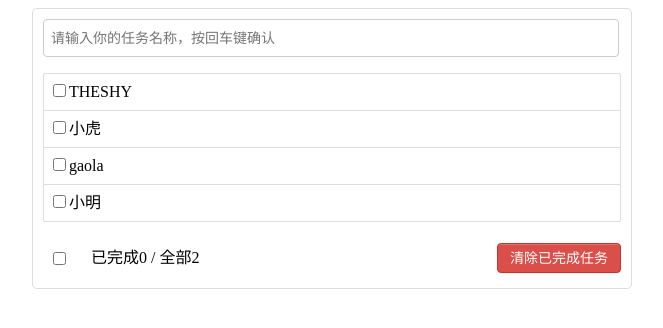
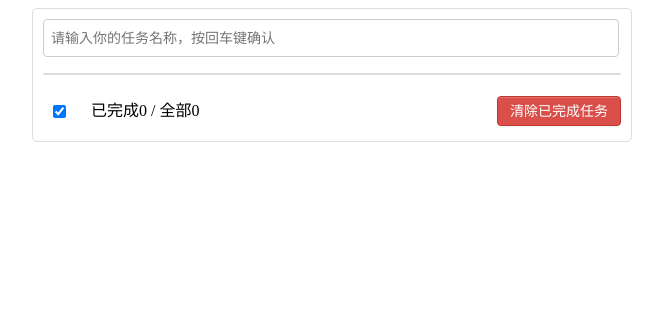
Before and after one commit to Liu-yue777/Vue-app, a Vue app: page / in a window 1280 px wide. Shown: the top 328 px of the page, without its empty margins (308-971 px from the left). Built offline with nearby package versions, Linux system fonts and the light colour scheme.

Commit message:
todolist 完成

```diff
--- a/src/App.vue
+++ b/src/App.vue
@@ -3,11 +3,15 @@
     <div class="todo-container">
       <div class="todo-wrap">
         <Header :addlist="addlist"></Header>
-        <List
+        <List :changeTodo="changeTodo"
         :todos="todos"
         :removeli="removeli"
-        ></List>
-        <Footer></Footer>
+
+       ></List>
+        <Footer
+        :todo="todos"
+        :clearAllDone="clearAllDone"
+        ></Footer>
       </div>
     </div>
   </div>
@@ -26,13 +30,15 @@ export default {
   },
   data() {
     return {
-      todos: [
-        { id: 1, title: 'THESHY', done: false },
-        { id: 2, title: '小虎', done: true },
-        { id: 3, title: 'gaola', done: true },
-        { id: 4, title: '小明', done: true },
-      ]
+      // todos: [
+      //   { id: 1, title: 'THESHY', done: false },
+      //   { id: 2, title: '小虎', done: true },
+      //   { id: 3, title: 'gaola', done: true },
+      //   { id: 4, title: '小明', done: true },
+      // ]
+      todos:JSON.parse(localStorage.getItem('todos'))||[]
     }
+
   },
   //数据在哪里更该 方法就在哪里
   methods: {
@@ -47,8 +53,24 @@ export default {
       }
     },
     removeli(id) {
-    this.todos=this.todos.filter((item)=>item.id!==id)
-  }
+      this.todos = this.todos.filter((item) => item.id !== id)
+    },
+    changeTodo(id) {
+      this.todos.forEach(item => {
+        if (item.id == id) item.done = !item.done
+      });
+    },
+      // 清除已完成的
+    clearAllDone(){
+      this.todos = this.todos.filter(item=>!item.done)
+    }
+  },
+  wath: {
+    todos: {
+      handler(newval, loaval) {
+        localStorage.setItem('todos',JSON.stringify(this.todos))
+      }
+    }
   }
 
 }
--- a/src/components/Footer.vue
+++ b/src/components/Footer.vue
@@ -2,10 +2,10 @@
   <div>
     <div class="todo-footer">
       <label>
-        <input type="checkbox" />
+        <input type="checkbox" v-model="isCheck"/>
       </label>
-      <span> <span>已完成0</span> / 全部2 </span>
-      <button class="btn btn-danger">清除已完成任务</button>
+      <span> <span>已完成{{isDoneNum}}</span> / 全部{{todo.length}} </span>
+      <button class="btn btn-danger" @click="clearAllDone">清除已完成任务</button>
     </div>
   </div>
 </template>
@@ -13,6 +13,31 @@
 <script>
 export default {
   name: 'Footer',
+  props:['clearAllDone','todo'],
+  // methods:{
+  //   handleClear(){
+  //     // 通知App把选中的数据清除掉
+  //     this.clearAllDone()
+  //   }
+  // }
+  computed:{
+    isDoneNum(){
+      return this.todo.filter(item=>{
+        return item.done
+      }).length
+    },
+    isCheck:{
+      get(){
+        return this.todo.every(item=>item.done)
+      },
+      set(value){
+        // 根据现在全选的按钮的数据 修改列表项当中done的值
+        this.todo.forEach(item=>{
+          item.done = value
+        })
+      }
+    }
+  }
 }
 </script>
 
--- a/src/components/Item.vue
+++ b/src/components/Item.vue
@@ -1,7 +1,7 @@
 <template>
     <li @mouseover="todolis=true" @mouseout="todolis=false" :class="{ active:todolis}">
       <label>
-        <input type="checkbox" />
+        <input type="checkbox" @change="changeli" />
         <span>{{todo.title}}</span>
       </label>
       <button class="btn btn-danger"
@@ -14,7 +14,7 @@
 <script>
 export default {
   name: 'Item',
-  props: ['todo','removeli'],
+  props: ['todo','removeli','changeTodo',],
   data() {
     return {
     todolis:false
@@ -24,7 +24,11 @@ export default {
     removelis() {
    this.removeli(this.todo.id)
 
-    }
+    },
+    changeli() {
+     this.changeTodo(this.todo.id)
+    },
+
  }
 
 }
--- a/src/components/List.vue
+++ b/src/components/List.vue
@@ -6,6 +6,8 @@
       :key="todo.id"
       :todo="todo"
       :removeli="removeli"
+      :changeTodo="changeTodo"
+
       ></Item>
     </ul>
   </div>
@@ -18,7 +20,7 @@ export default {
   components:{
     Item
   },
-  props:['todos','removeli']
+  props:['todos','removeli','changeTodo',' clearlist']
 
 }
 </script>
```
